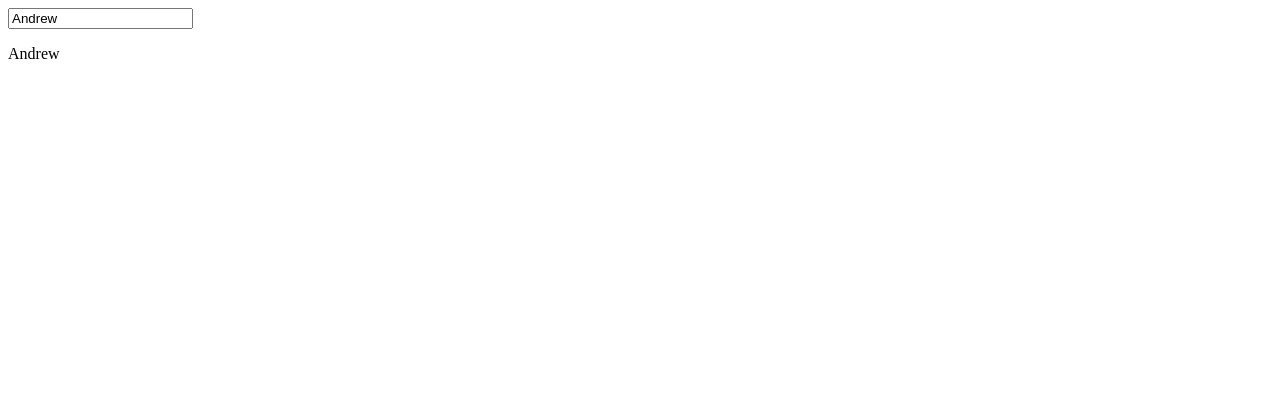
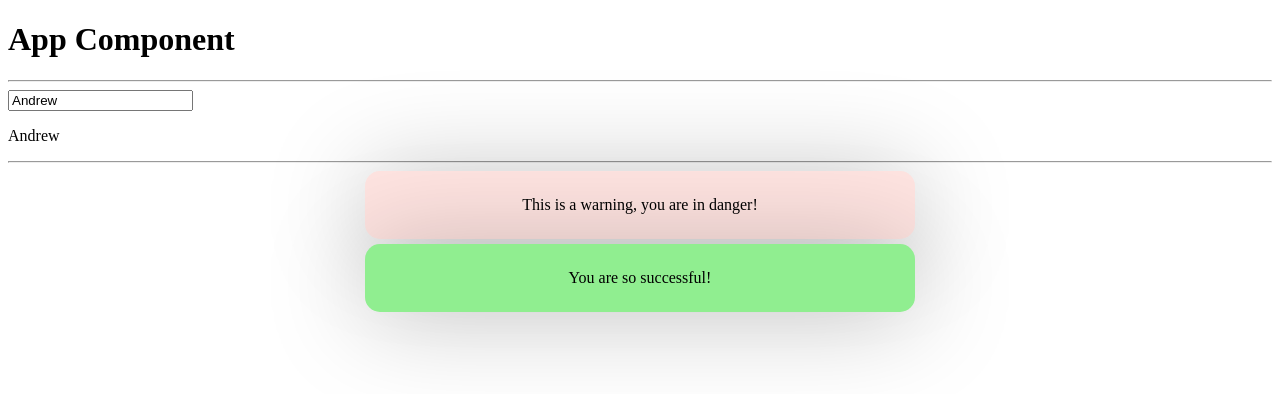
Before and after one commit to awallace77/my-second-app, an Angular app: page / in a window 1280 px wide. Shown: the top 394 px of the page. Built offline with nearby package versions, Linux system fonts and the light colour scheme.

Commit message:
Completed Assignment 1

```diff
--- a/src/app/app.component.html
+++ b/src/app/app.component.html
@@ -1,3 +1,17 @@
-<input type="text" [(ngModel)]="name" />
+<div class="container">
+  <div class="row">
+    <div class="col-xs-12">
 
-<p>{{ name }}</p>
+      <h1>App Component</h1>
+      <hr />
+
+      <input type="text" [(ngModel)]="name" />
+      <p>{{ name }}</p>
+
+      <hr />
+      <app-warning-alert></app-warning-alert>
+      <app-success-alert></app-success-alert>
+
+    </div>
+  </div>
+</div>
--- a/src/app/app.module.ts
+++ b/src/app/app.module.ts
@@ -3,10 +3,14 @@ import { BrowserModule } from '@angular/platform-browser';
 
 import { AppComponent } from './app.component';
 import { FormsModule } from '@angular/forms';
+import { WarningAlertComponent } from './warning-alert/warning-alert.component';
+import { SuccessAlertComponent } from './success-alert/success-alert.component';
 
 @NgModule({
   declarations: [
-    AppComponent
+    AppComponent,
+    WarningAlertComponent,
+    SuccessAlertComponent
   ],
   imports: [
     BrowserModule,
--- /dev/null
+++ b/src/app/success-alert/success-alert.component.html
@@ -0,0 +1 @@
+<p>You are so successful!</p>
--- /dev/null
+++ b/src/app/success-alert/success-alert.component.scss
@@ -0,0 +1,11 @@
+p{
+  color: black;
+  text-align: center;
+  margin: auto;
+  margin-bottom: 5px;
+  padding: 25px;
+  width: 500px;
+  background-color: lightgreen;
+  border-radius: 15px;
+  box-shadow: 0px 4px 100px rgba(0, 0, 0, 0.25);
+}
--- /dev/null
+++ b/src/app/warning-alert/warning-alert.component.html
@@ -0,0 +1 @@
+<p>This is a warning, you are in danger!</p>
--- /dev/null
+++ b/src/app/warning-alert/warning-alert.component.scss
@@ -0,0 +1,11 @@
+p{
+  color: black;
+  text-align: center;
+  margin: auto;
+  margin-bottom: 5px;
+  padding: 25px;
+  width: 500px;
+  background-color: mistyrose;
+  border-radius: 15px;
+  box-shadow: 0px 4px 100px rgba(0, 0, 0, 0.25);
+}
```
Also changed, not shown: src/app/success-alert/success-alert.component.ts (added, +10 -0 lines), src/app/warning-alert/warning-alert.component.ts (added, +10 -0 lines).
